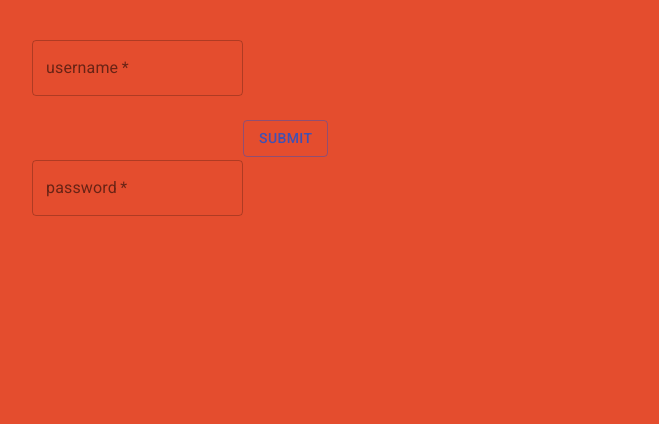
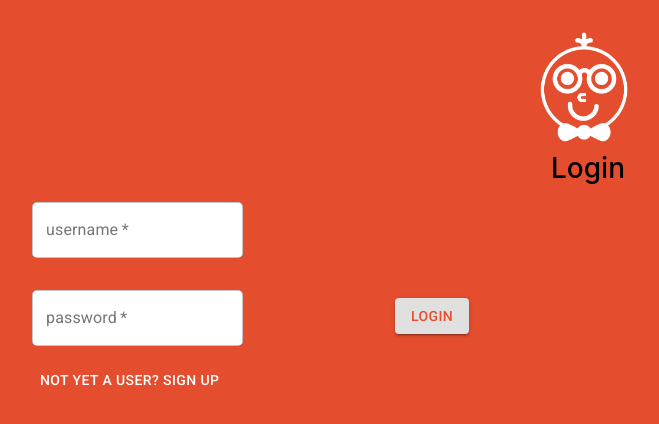
Before and after one commit to usrs/Dewey, a React (Create React App) app in the folder client/: page /Login in a window 1280 px wide. Shown: the top 424 px of the page, without its empty margins (56-715 px from the left). Built offline with nearby package versions, Linux system fonts and the light colour scheme.

Commit message:
Login page done

```diff
--- a/client/src/App.js
+++ b/client/src/App.js
@@ -67,6 +67,11 @@ const App = () => {
       .catch(err => console.error(err))
   }
 
+loginState.handleSignUpDivert = event => {
+    event.preventDefault()
+    window.location = '/'
+  }
+
   return(
     <Router>
       <div>
--- a/client/src/components/LoginForm/LoginForm.js
+++ b/client/src/components/LoginForm/LoginForm.js
@@ -1,9 +1,14 @@
-import React , { useContext } from 'react'
+import React, { useContext, useState } from 'react'
 import TextField from '@material-ui/core/TextField'
 import { makeStyles } from '@material-ui/core/styles'
 import Button from '@material-ui/core/Button'
+import Typography from '@material-ui/core/Typography'
 import Grid from '@material-ui/core/Grid'
+import Avatar from '@material-ui/core/Avatar'
+import IconButton from '@material-ui/core/IconButton'
+import CloseIcon from '@material-ui/icons/Close'
 import LoginContext from '../../utils/LoginContext'
+import Logo from '../../Logo/deweyWhite.png'
 
 
 const useStyles = makeStyles((theme) => ({
@@ -17,16 +22,35 @@ const useStyles = makeStyles((theme) => ({
     },
     flexGrow: 1,
   },
-  paper: {
-  padding: theme.spacing(2),
-  textAlign: 'center',
-  color: theme.palette.text.secondary,
+  large: {
+    width: theme.spacing(16),
+    height: theme.spacing(16),
+    marginTop: theme.spacing(3),
+    margin: "auto"
+  },
+  text: {
+    textAlign: 'center',
+    textSize: "",
+    color: "black",
+    marginLeft: theme.spacing(1),
   },
   input: {
-    align: 'center',
     marginLeft: theme.spacing(11),
-    marginTop: theme.spacing(5)
-  }
+    marginTop: theme.spacing(1),
+    background: "white",
+    borderColor: "#E44D2E",
+    borderRadius: "5px"
+  },
+  button: {
+    marginTop: theme.spacing(2),
+    marginLeft: theme.spacing(19),
+    color: "#E44D2E"
+  },
+  login: {
+    color: "white",
+    marginTop: theme.spacing(2),
+    marginLeft: theme.spacing(11)
+  },
 }))
 
 const LoginForm = () => {
@@ -36,11 +60,14 @@ const LoginForm = () => {
     username,
     password,
     handleInputLoginChange,
-    handleLoginSubmit
+    handleLoginSubmit,
+    handleSignUpDivert
   } = useContext(LoginContext)
 
   return(
     <div>
+      <Avatar alt="Dewey" src={Logo} className={classes.large} />
+      <h3 className={classes.text}>Login</h3>
       <Grid container spacing={3}>
         <Grid item xs={12}>
       <TextField
@@ -66,15 +93,21 @@ const LoginForm = () => {
           onChange={handleInputLoginChange}
         />
         <Button
-          variant="outlined"
+          variant="contained"
           label="signInBtn"
-          color="primary"
+          // color="primary"
           href="#outlined-buttons"
+          className={classes.button}
           onClick={handleLoginSubmit}>
-          Submit
+          Login
         </Button>
         </Grid>
       </Grid>
+      <Button
+        className={classes.login}
+        onClick={handleSignUpDivert}>
+        Not yet a user? Sign up
+      </Button>
     </div>
 
   )
--- a/client/src/components/SignUpForm/SignUpForm.js
+++ b/client/src/components/SignUpForm/SignUpForm.js
@@ -12,7 +12,7 @@ import MuiDialogActions from '@material-ui/core/DialogActions'
 import IconButton from '@material-ui/core/IconButton'
 import CloseIcon from '@material-ui/icons/Close'
 import SignUpContext from '../../utils/SignUpContext'
-import Logo from '../../Logo/deweyGray.png'
+import Logo from '../../Logo/deweyWhite.png'
 
 const useStyles = makeStyles((theme) => ({
     root: {
@@ -46,7 +46,7 @@ const useStyles = makeStyles((theme) => ({
     text: {
         textAlign: 'center',
         textSize: "",
-        color: "white",
+        color: "black",
         marginLeft: theme.spacing(1),
     },
     card: {
@@ -200,7 +200,7 @@ const SignUpForm = () => {
                     <Button
                         className={classes.button}
                         variant="contained"
-                        label="signInBtn"
+                        label="signUpBtn"
                         // color="primary"
                         href="#outlined-buttons"
                         onClick={handleSignUpSubmit}>
--- a/client/src/utils/LoginContext/LoginContext.js
+++ b/client/src/utils/LoginContext/LoginContext.js
@@ -4,7 +4,8 @@ const LoginContext = createContext({
     username: '',
     password: '',
     handleInputLoginChange: () => { },
-    handleLoginSubmit: () => { }
+    handleLoginSubmit: () => { },
+    handleSignUpDivert: () => { }
 })
 
 export default LoginContext
```
